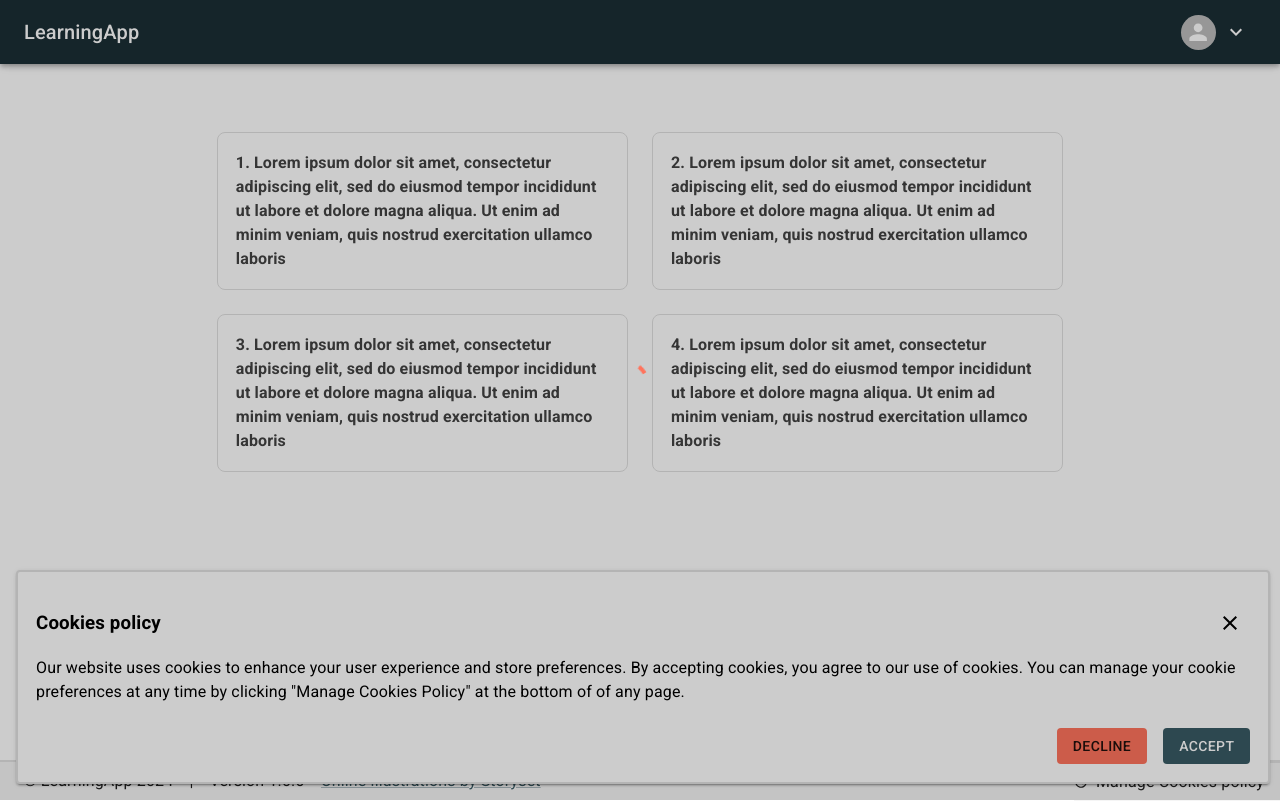
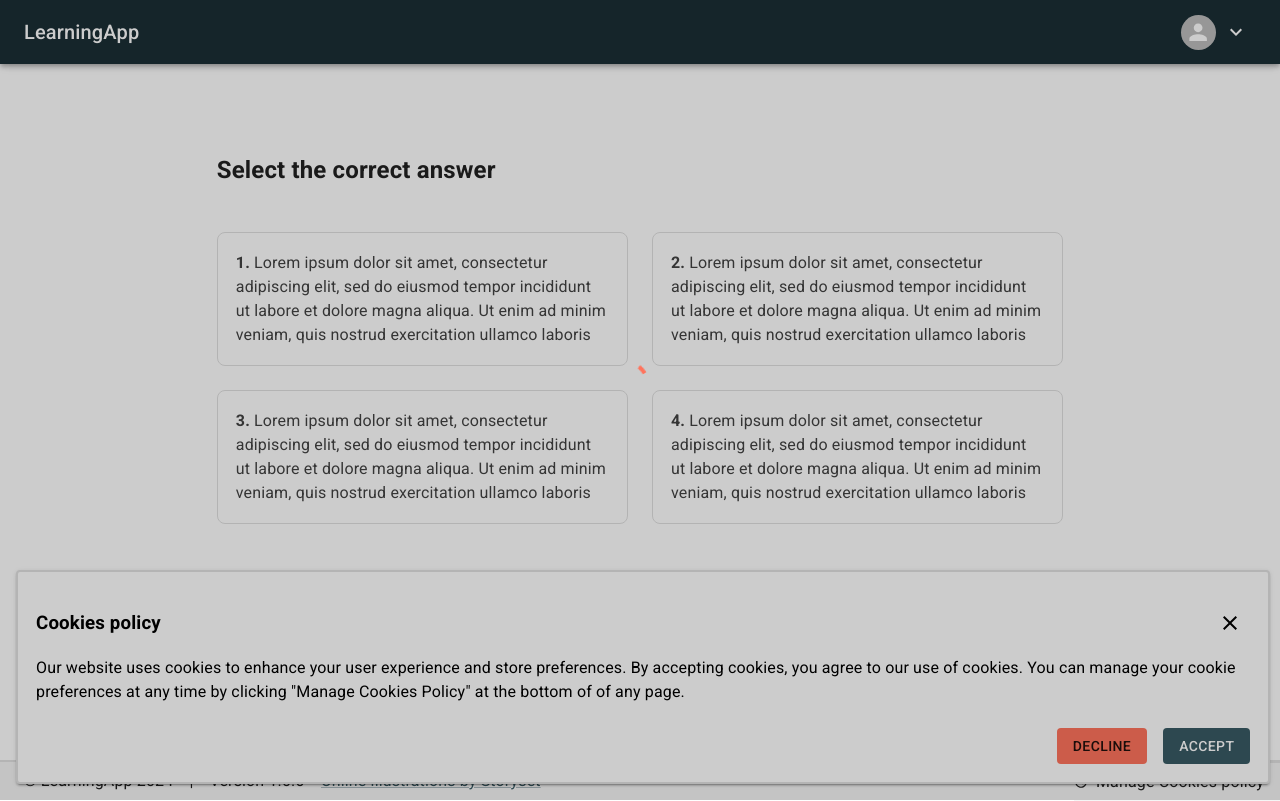
Before and after one commit to jacekcielecki/LearningAppWeb, a React (Create React App) app: page /quiz in a window 1280 px wide. Built offline with nearby package versions, Linux system fonts and the light colour scheme.

Commit message:
quiz page add header

```diff
--- a/src/pages/Quiz/Quiz.tsx
+++ b/src/pages/Quiz/Quiz.tsx
@@ -14,33 +14,42 @@ const Answer = styled(Paper)(({}) => ({
   borderColor: grey[300],
   borderRadius: '8px',
   fontSize: '1rem',
-  fontWeight: '700',
+  fontWeight: '400',
   boxShadow: 'none'
 }));
 
 export default function RowAndColumnSpacing() {
   return (
-    <Box sx={{display: 'flex', justifyContent: 'center', marginTop: '120px'}}>
+    <Box sx={{ display: 'flex', justifyContent: 'center', marginTop: '120px' }}>
         <Box sx={{ width: '80%', maxWidth: '1400px', display: 'flex', padding: '12px' }}>
             <Grid container rowSpacing={3} columnSpacing={{ xs: 1, sm: 2, md: 3 }}>
+
+                <Grid item xs={12}>
+                    <h2>Select the correct answer</h2>
+                </Grid>
+
                 <Grid item xs={6}>
                     <Answer>
-                        1. Lorem ipsum dolor sit amet, consectetur adipiscing elit, sed do eiusmod tempor incididunt ut labore et dolore magna aliqua. Ut enim ad minim veniam, quis nostrud exercitation ullamco laboris
+                        <b>1. </b>
+                       Lorem ipsum dolor sit amet, consectetur adipiscing elit, sed do eiusmod tempor incididunt ut labore et dolore magna aliqua. Ut enim ad minim veniam, quis nostrud exercitation ullamco laboris
                     </Answer>
                 </Grid>
                 <Grid item xs={6}>
                     <Answer>
-                        2. Lorem ipsum dolor sit amet, consectetur adipiscing elit, sed do eiusmod tempor incididunt ut labore et dolore magna aliqua. Ut enim ad minim veniam, quis nostrud exercitation ullamco laboris
+                        <b>2. </b>
+                        Lorem ipsum dolor sit amet, consectetur adipiscing elit, sed do eiusmod tempor incididunt ut labore et dolore magna aliqua. Ut enim ad minim veniam, quis nostrud exercitation ullamco laboris
                     </Answer>
                 </Grid>
                 <Grid item xs={6}>
                     <Answer>
-                        3. Lorem ipsum dolor sit amet, consectetur adipiscing elit, sed do eiusmod tempor incididunt ut labore et dolore magna aliqua. Ut enim ad minim veniam, quis nostrud exercitation ullamco laboris
+                        <b>3. </b>
+                        Lorem ipsum dolor sit amet, consectetur adipiscing elit, sed do eiusmod tempor incididunt ut labore et dolore magna aliqua. Ut enim ad minim veniam, quis nostrud exercitation ullamco laboris
                     </Answer>
                 </Grid>
                 <Grid item xs={6}>
                     <Answer>
-                        4. Lorem ipsum dolor sit amet, consectetur adipiscing elit, sed do eiusmod tempor incididunt ut labore et dolore magna aliqua. Ut enim ad minim veniam, quis nostrud exercitation ullamco laboris
+                        <b>4. </b>
+                        Lorem ipsum dolor sit amet, consectetur adipiscing elit, sed do eiusmod tempor incididunt ut labore et dolore magna aliqua. Ut enim ad minim veniam, quis nostrud exercitation ullamco laboris
                     </Answer>
                 </Grid>
             </Grid>
```
